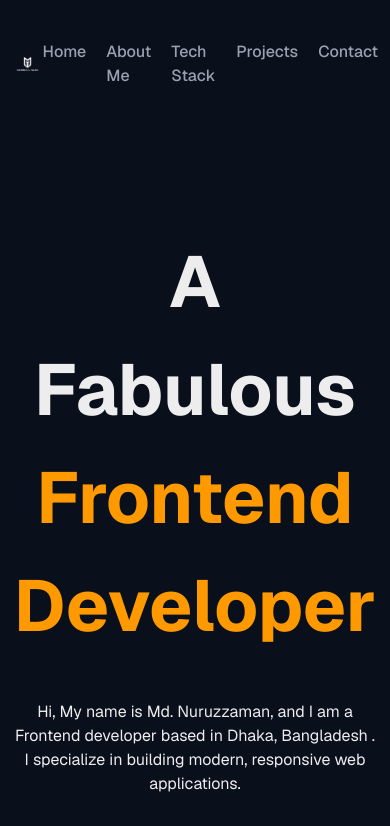
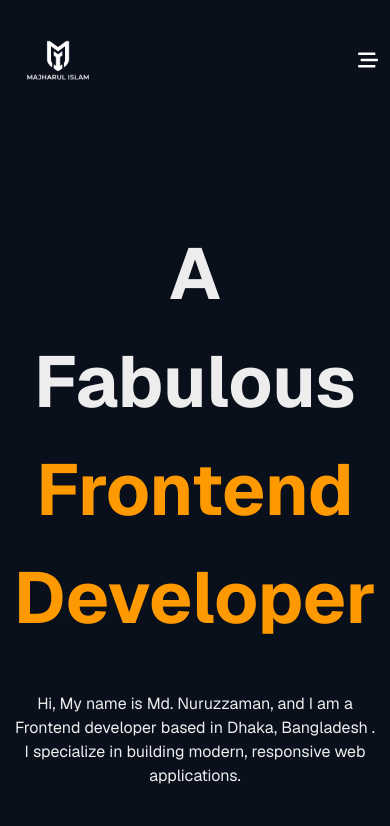
Before and after one commit to Sijan666/personalPortfolio, a React (Vite) app: page / in a window 390 px wide. Shown: the top 826 px of the page. Built offline with nearby package versions, Linux system fonts and the light colour scheme.

Commit message:
add responsive in header section

```diff
--- a/src/components/layouts/Header.jsx
+++ b/src/components/layouts/Header.jsx
@@ -1,19 +1,29 @@
 import Container from "../Container"
 import Images from "../Images"
 import logo from '../../assets/logo.png'
+import { useState } from "react"
+import { FaBarsStaggered } from "react-icons/fa6"
 
 
 const Header = () => {
+
+    const [show,setShow] = useState(false)
+
+    const handleShow = ()=>{
+        setShow(!show)
+    }
+
+
     return (
         <>
         <header>
             <div className="py-10 bg-[#0A0F1C] font-geist">
                 <Container>
                     <div className="flex justify-between items-center">
-                        <div className="logo w-[10%]">
+                        <div className="logo lg:w-[10%] w-[25%]">
                             <Images imgSrc={logo}/>
                         </div>
-                        <nav className="lg:w-[37%] place-items-end">
+                        <nav className="lg:w-[37%] place-items-end hidden md:block">
                             <ul className="flex gap-x-5 text-white ">
                                 <li className="text-[#99A1AF] text-base font-medium leading-6 cursor-pointer">Home</li>
                                 <li className="text-[#99A1AF] text-base font-medium leading-6 cursor-pointer">About Me</li>
@@ -22,6 +32,21 @@ const Header = () => {
                                 <li className="text-[#99A1AF] text-base font-medium leading-6 cursor-pointer">Contact</li>
                             </ul>
                         </nav>
+                        {/* mobile display */}
+                        <div className="mobileNav md:hidden">
+                            <FaBarsStaggered onClick={handleShow} size={20} className="text-white relative"/>
+                            {show && (
+                            <nav className="lg:w-[37%] absolute top-20 left-1/2 -translate-x-1/2 w-[90%] bg-white rounded-md p-5">
+                                <ul className="flex flex-col lg:flex-row gap-x-5 text-white items-center gap-y-5 justify-center overflow-hidden">
+                                    <li className="text-[#99A1AF] text-base font-medium leading-6 cursor-pointer">Home</li>
+                                    <li className="text-[#99A1AF] text-base font-medium leading-6 cursor-pointer">About Me</li>
+                                    <li className="text-[#99A1AF] text-base font-medium leading-6 cursor-pointer">Tech Stack</li>
+                                    <li className="text-[#99A1AF] text-base font-medium leading-6 cursor-pointer">Projects</li>
+                                    <li className="text-[#99A1AF] text-base font-medium leading-6 cursor-pointer">Contact</li>
+                                </ul>
+                            </nav>
+                            )}
+                        </div>
                     </div>
                 </Container>
             </div>
```
